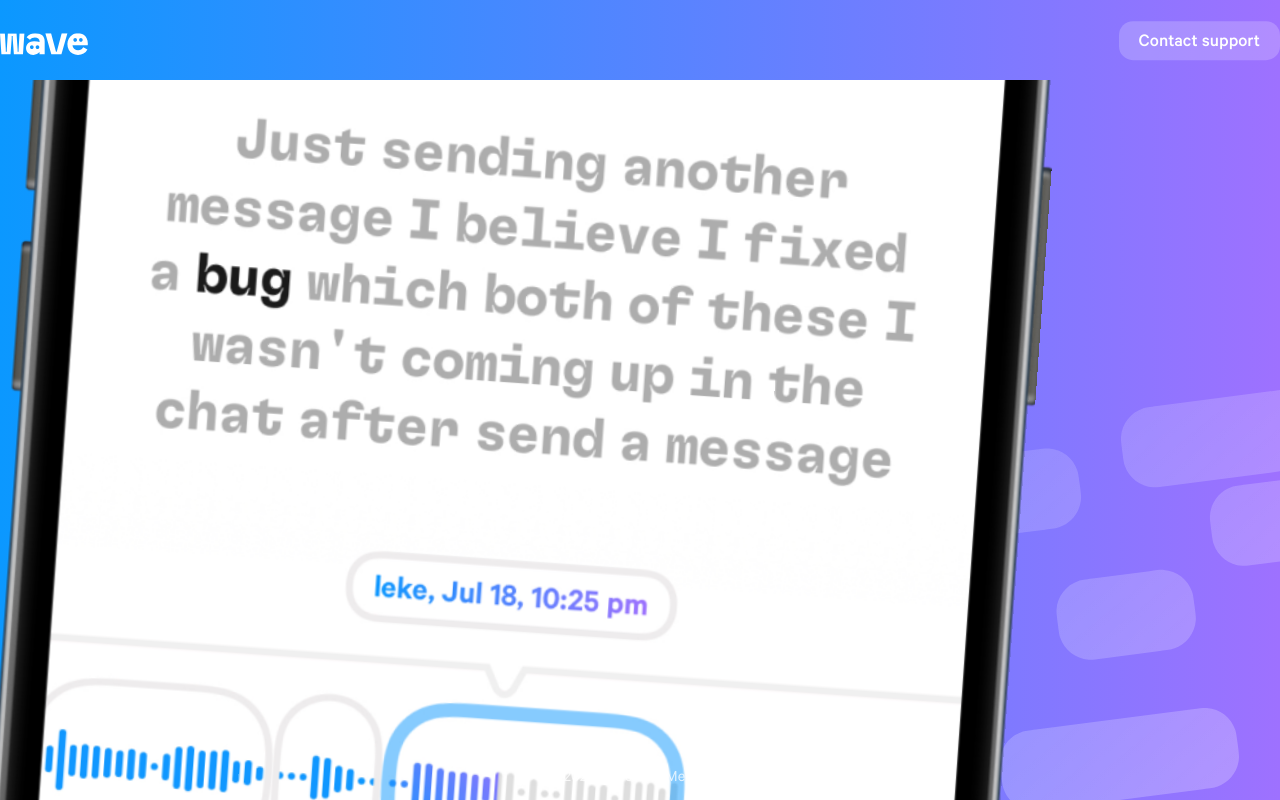
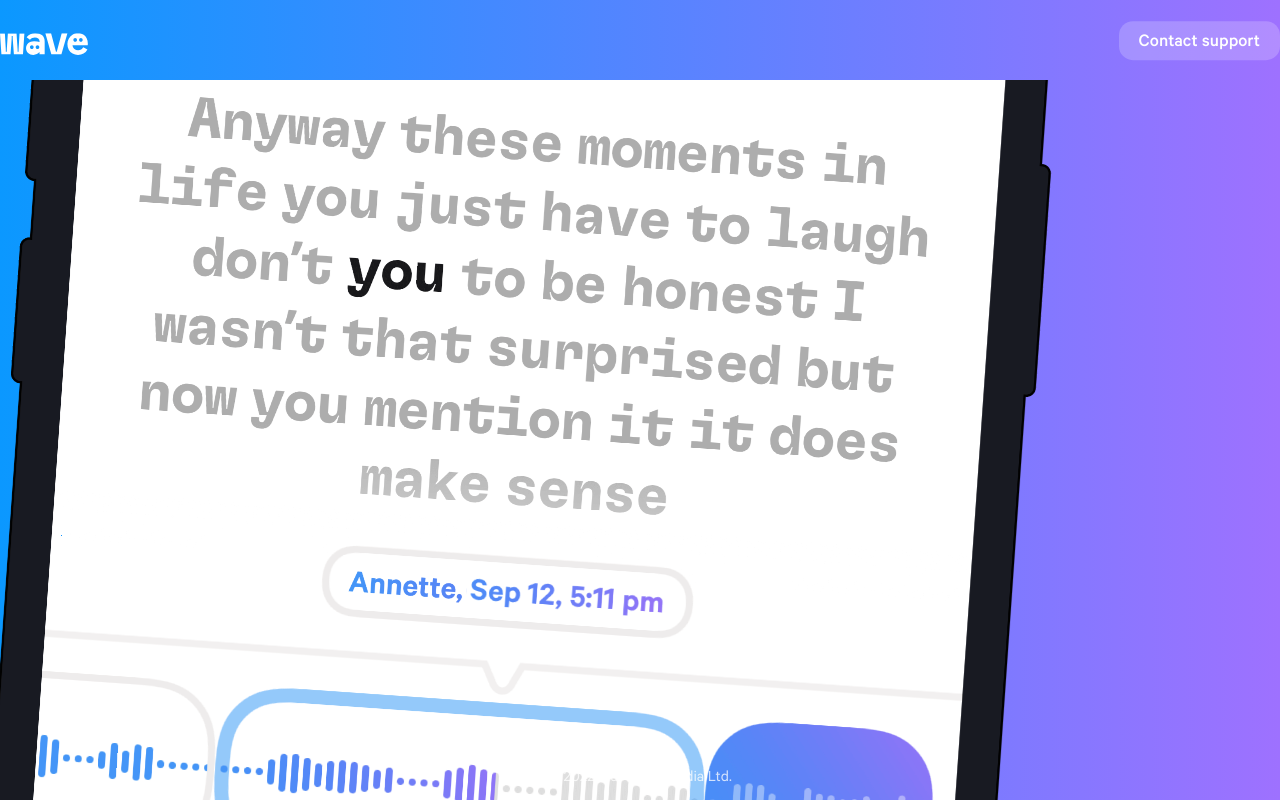
Before and after one commit to ollywatson/wave-homepage, a Next.js app: page / in a window 1280 px wide. Shown: the top 800 px of the page. Built offline with nearby package versions, Linux system fonts and the light colour scheme.

Commit message:
Added correct links, changed screenshot, in preparation for app store review

```diff
--- a/components/Header.js
+++ b/components/Header.js
@@ -9,7 +9,7 @@ function Header() {
                     <Row>
                         <Col xs={12} lg={12} xl={{ span: 12, offset: 0 }} xxl={{ span: 12, offset: 0 }}>
                             <img className="wave-logo" src="assets/wave-logo-white.svg"></img>
-                            <Link href="" crossorigin="anonymous"><a className="support-button">Contact support</a></Link>
+                            <Link href="mailto:support@getwave.me" crossorigin="anonymous"><a className="support-button">Contact support</a></Link>
                         </Col>
                     </Row>
                 </Container>
--- a/components/Hero.js
+++ b/components/Hero.js
@@ -14,9 +14,10 @@ function Hero() {
                             <div className="content-inner">
                                 <div className="content-headers">
                                     <h1>Let<span className="apostrophe">’</span>s talk</h1>
-                                    <p>Wave is a voice-based messaging app for conversations you care about.</p>
+                                    {/* <h1>Ease into the conversation</h1> */}
+                                    <p>Wave is a voice-based messaging app for the conversations you care about.</p>
                                 </div>
-                                <a className="appstore-download" href=""><img src="assets/appstore-button.svg"></img></a>
+                                <a className="appstore-download" href="https://apps.apple.com/us/app/wave-messaging/id1601249536"><img src="assets/appstore-button.svg"></img></a>
                             </div>
                         </div>
                     </Col>
--- a/package.json
+++ b/package.json
@@ -10,6 +10,7 @@
   },
   "dependencies": {
     "bootstrap": "^5.2.0",
+    "cross-env": "^7.0.3",
     "next": "12.2.5",
     "react": "18.2.0",
     "react-bootstrap": "^2.5.0",
--- a/styles/globals.css
+++ b/styles/globals.css
@@ -12,6 +12,7 @@ body {
 
 a {
   color: inherit;
+  opacity: 1;
   text-decoration: none;
 }
 
@@ -47,9 +48,9 @@ a {
 h1 {
   font-family: "GT Flexa";
   font-size: 36px;
-  line-height: 44px;
+  line-height: 36px;
   letter-spacing: -0.75px;
-  margin-bottom: 4px;
+  margin-bottom:12px;
 }
 
 p {
@@ -82,7 +83,7 @@ p {
 }
 
 .background-texture {
-  background-image: url('../public/assets/wave-bg-white.svg');
+  /* background-image: url('../public/assets/wave-bg-white.svg'); */
   background-repeat: no-repeat;
   background-position: right bottom;
   height: 100vh;
@@ -200,7 +201,7 @@ p {
 
   h1 {
     font-size: 44px;
-    line-height: 56px;
+    line-height: 44px;
     letter-spacing: -1.5px;
   }
 
@@ -247,7 +248,7 @@ p {
 @media (min-width: 992px) {
   h1 {
     font-size: 48px;
-    line-height: 56px;
+    line-height: 48px;
     letter-spacing: -2px;
   }
 
@@ -317,11 +318,15 @@ p {
 
 @media (min-width: 1600px) {
 
+  body {
+    overflow: hidden;
+  }
+
   h1 {
     font-size: 54px;
-    line-height: 60px;
+    line-height: 54px;
     letter-spacing: -2px;
-    margin-bottom: 8px;
+    margin-bottom: 16px;
   }
 
   p {
@@ -339,7 +344,7 @@ p {
   }
 
   .content-inner {
-    padding-right: 56px;
+    padding-right: 72px;
   }
 
   .hero-image {
```
Also changed, not shown: public/assets/iphone-ui.png, 1 other file (tests, documents, lock files or other folders).
